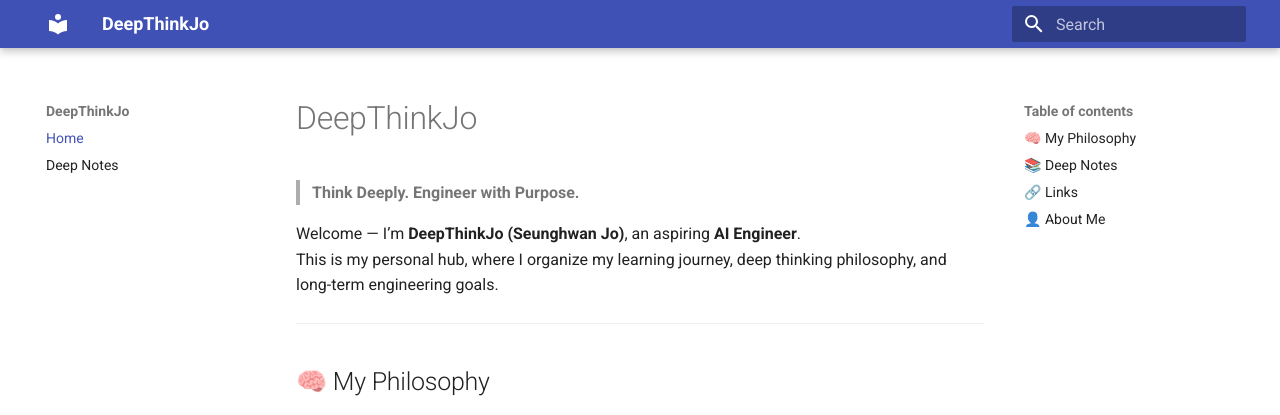
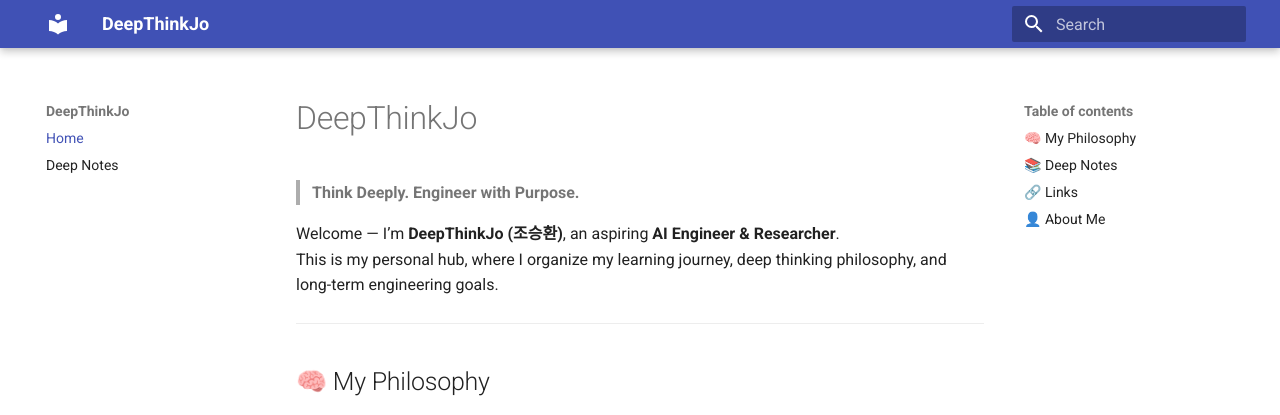
Before and after one commit to DeepThinkJo/deepthinkjo.github.io, an MkDocs documentation site: the page built from docs/index.md, in a window 1280 px wide and 900 px high. Shown: the top 415 px of the window. Built offline with MkDocs 1.6.1 and Material for MkDocs 9.7.7, drawn with Linux system fonts in a browser that asks for light colours.

Commit message:
Update index.md

```diff
--- a/docs/index.md
+++ b/docs/index.md
@@ -1,7 +1,7 @@
 # DeepThinkJo
 > **Think Deeply. Engineer with Purpose.**
 
-Welcome — I’m **DeepThinkJo (Seunghwan Jo)**, an aspiring **AI Engineer**.
+Welcome — I’m **DeepThinkJo (조승환)**, an aspiring **AI Engineer & Researcher**.
 This is my personal hub, where I organize my learning journey, deep thinking philosophy, and long-term engineering goals.
 
 ---
```
